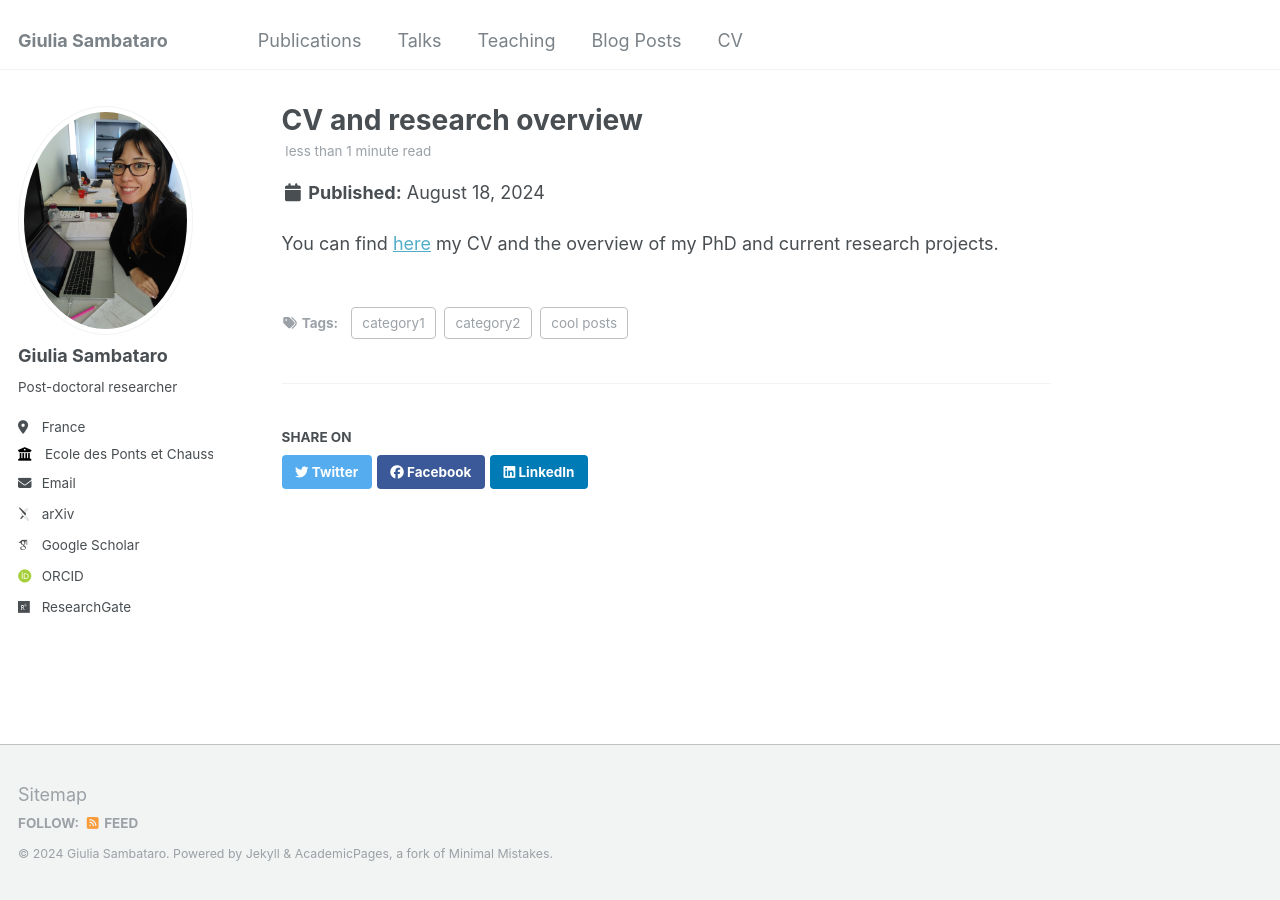
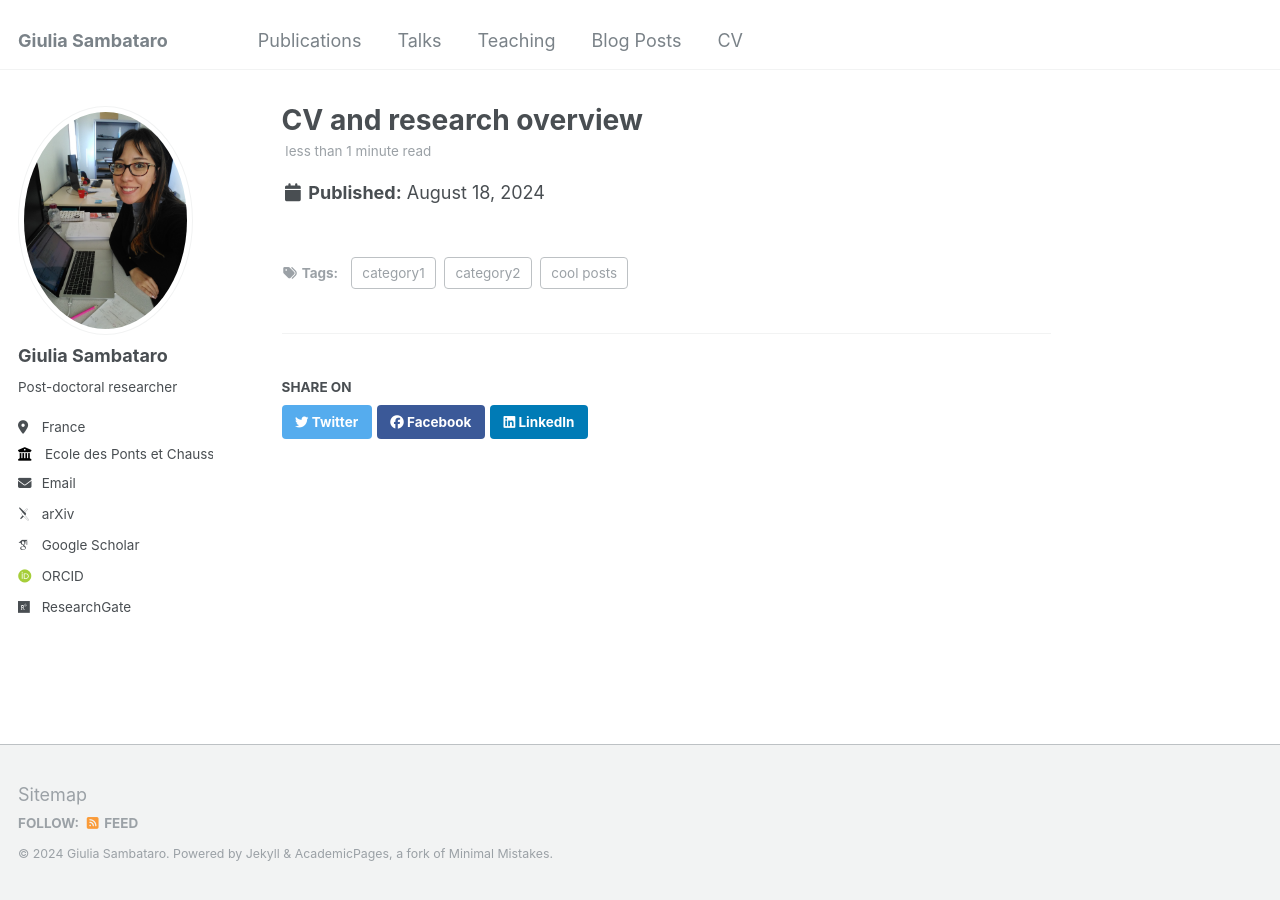
Before and after one commit to gsambata/gsambata.github.io, a Jekyll site: the page built from _posts/2012-08-14-blog-post-1.md, in a window 1280 px wide. Built offline with Jekyll 4.4.1, drawn with Linux system fonts in a browser that asks for light colours; some web fonts are replaced.

Commit message:
remove cv

```diff
--- a/.#_config.yml
+++ /dev/null
@@ -1 +0,0 @@
-gsambata@MAC-0200008613.94087
--- a/_posts/2012-08-14-blog-post-1.md
+++ b/_posts/2012-08-14-blog-post-1.md
@@ -7,5 +7,3 @@ tags:
   - category1
   - category2
 ---
-
-You can find [here](../files/autoCV.pdf) my CV and the overview of my PhD and current research projects.
```
